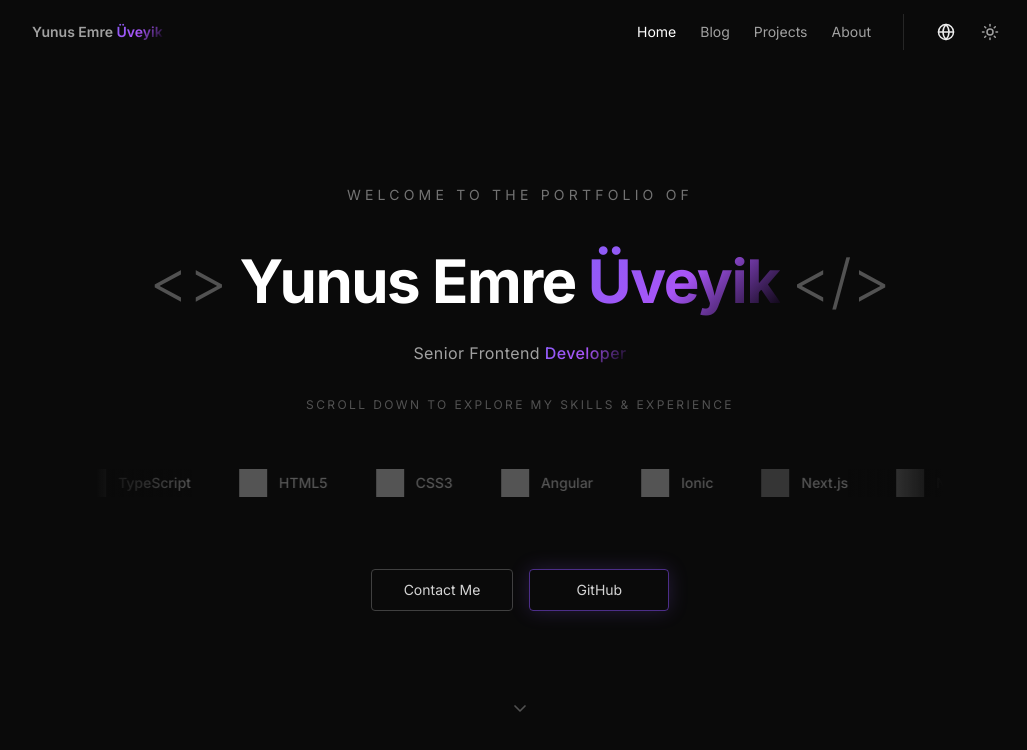
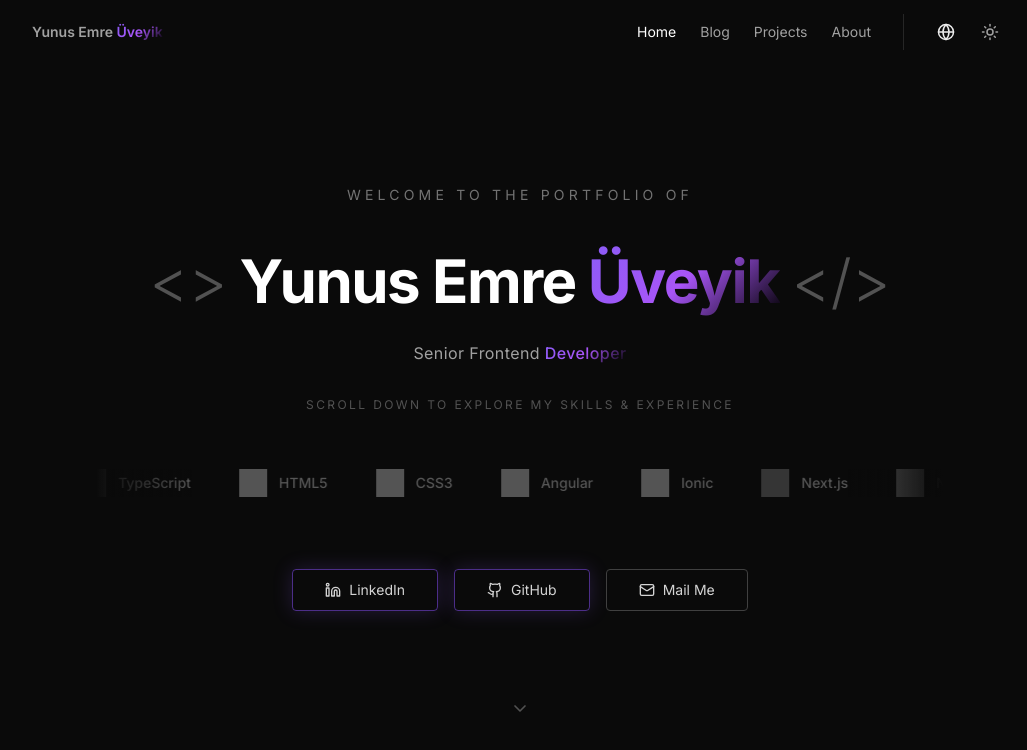
Before and after one commit to yunusemreuveyik/yunusemreuveyik.com, a Next.js app: page /en in a window 1280 px wide. Shown: the top 750 px of the page, without its empty margins (120-1147 px from the left). Built offline with nearby package versions, Linux system fonts and the light colour scheme; grey boxes are pictures that could not be loaded.

Commit message:
add more social button

```diff
--- a/src/app/[locale]/page.tsx
+++ b/src/app/[locale]/page.tsx
@@ -2,7 +2,7 @@
 
 import { useTranslations } from "next-intl";
 import { motion } from "framer-motion";
-import { ChevronDown } from "lucide-react";
+import { ChevronDown, Mail, Github, Linkedin } from "lucide-react";
 import GradientText from "@/components/gradient-text";
 import TechSlider from "@/components/tech-slider";
 
@@ -81,20 +81,34 @@ export default function Home() {
         </motion.div>
 
         {/* CTA Buttons */}
-        <motion.div variants={item} className="flex justify-center gap-4 pt-10">
+        <motion.div
+          variants={item}
+          className="flex justify-center gap-3 sm:gap-4 pt-10 flex-wrap"
+        >
           <a
-            href="mailto:iauemre@gmail.com"
-            className="inline-flex items-center justify-center px-8 py-2.5 rounded border border-neutral-300 dark:border-neutral-700 text-neutral-700 dark:text-neutral-300 hover:bg-neutral-100 dark:hover:bg-neutral-800 hover:border-neutral-400 dark:hover:border-neutral-500 transition-all text-sm min-w-[140px]"
+            href="https://www.linkedin.com/in/yunus-emre-uveyik-8824bb72/"
+            target="_blank"
+            rel="noopener noreferrer"
+            className="inline-flex items-center justify-center gap-2 px-6 sm:px-8 py-2.5 rounded text-neutral-700 dark:text-neutral-300 transition-all duration-300 text-sm border border-violet-400 dark:border-violet-500/50 hover:border-violet-500 dark:hover:border-violet-400 shadow-[0_0_20px_rgba(139,92,246,0.2)] hover:shadow-[0_0_30px_rgba(139,92,246,0.5)]"
           >
-            {t("contactMe")}
+            <Linkedin className="w-4 h-4" />
+            {t("linkedin")}
           </a>
           <a
             href="https://github.com/yunusemreuveyik"
             target="_blank"
             rel="noopener noreferrer"
-            className="inline-flex items-center justify-center gap-2 px-8 py-2.5 rounded text-neutral-700 dark:text-neutral-300 transition-all duration-300 text-sm min-w-[140px] border border-violet-400 dark:border-violet-500/50 hover:border-violet-500 dark:hover:border-violet-400 shadow-[0_0_20px_rgba(139,92,246,0.2)] hover:shadow-[0_0_30px_rgba(139,92,246,0.5)]"
+            className="inline-flex items-center justify-center gap-2 px-6 sm:px-8 py-2.5 rounded text-neutral-700 dark:text-neutral-300 transition-all duration-300 text-sm border border-violet-400 dark:border-violet-500/50 hover:border-violet-500 dark:hover:border-violet-400 shadow-[0_0_20px_rgba(139,92,246,0.2)] hover:shadow-[0_0_30px_rgba(139,92,246,0.5)]"
           >
-            {t("viewGitHub")}
+            <Github className="w-4 h-4" />
+            {t("github")}
+          </a>
+          <a
+            href="mailto:iauemre@gmail.com"
+            className="inline-flex items-center justify-center gap-2 px-6 sm:px-8 py-2.5 rounded border border-neutral-300 dark:border-neutral-700 text-neutral-700 dark:text-neutral-300 hover:bg-neutral-100 dark:hover:bg-neutral-800 hover:border-neutral-400 dark:hover:border-neutral-500 transition-all text-sm"
+          >
+            <Mail className="w-4 h-4" />
+            {t("mailMe")}
           </a>
         </motion.div>
 
--- a/src/i18n/messages/en.json
+++ b/src/i18n/messages/en.json
@@ -17,8 +17,9 @@
     "subtitle": "8+ years crafting scalable web & mobile experiences",
     "description": "Ex-Microsoft contractor reaching 1B+ users • React, TypeScript & React Native specialist",
     "scrollHint": "Scroll down to explore my skills & experience",
-    "contactMe": "Contact Me",
-    "viewGitHub": "GitHub"
+    "mailMe": "Mail Me",
+    "linkedin": "LinkedIn",
+    "github": "GitHub"
   },
   "about": {
     "title": "About",
--- a/src/i18n/messages/tr.json
+++ b/src/i18n/messages/tr.json
@@ -17,8 +17,9 @@
     "subtitle": "8+ yıllık ölçeklenebilir web & mobil deneyim",
     "description": "Ex-Microsoft kontratlı, 1 Milyar+ kullanıcıya ulaşan projeler • React, TypeScript & React Native uzmanı",
     "scrollHint": "Yeteneklerimi ve deneyimlerimi keşfetmek için aşağı kaydırın",
-    "contactMe": "İletişime Geç",
-    "viewGitHub": "GitHub"
+    "mailMe": "E-posta",
+    "linkedin": "LinkedIn",
+    "github": "GitHub"
   },
   "about": {
     "title": "Hakkımda",
```
